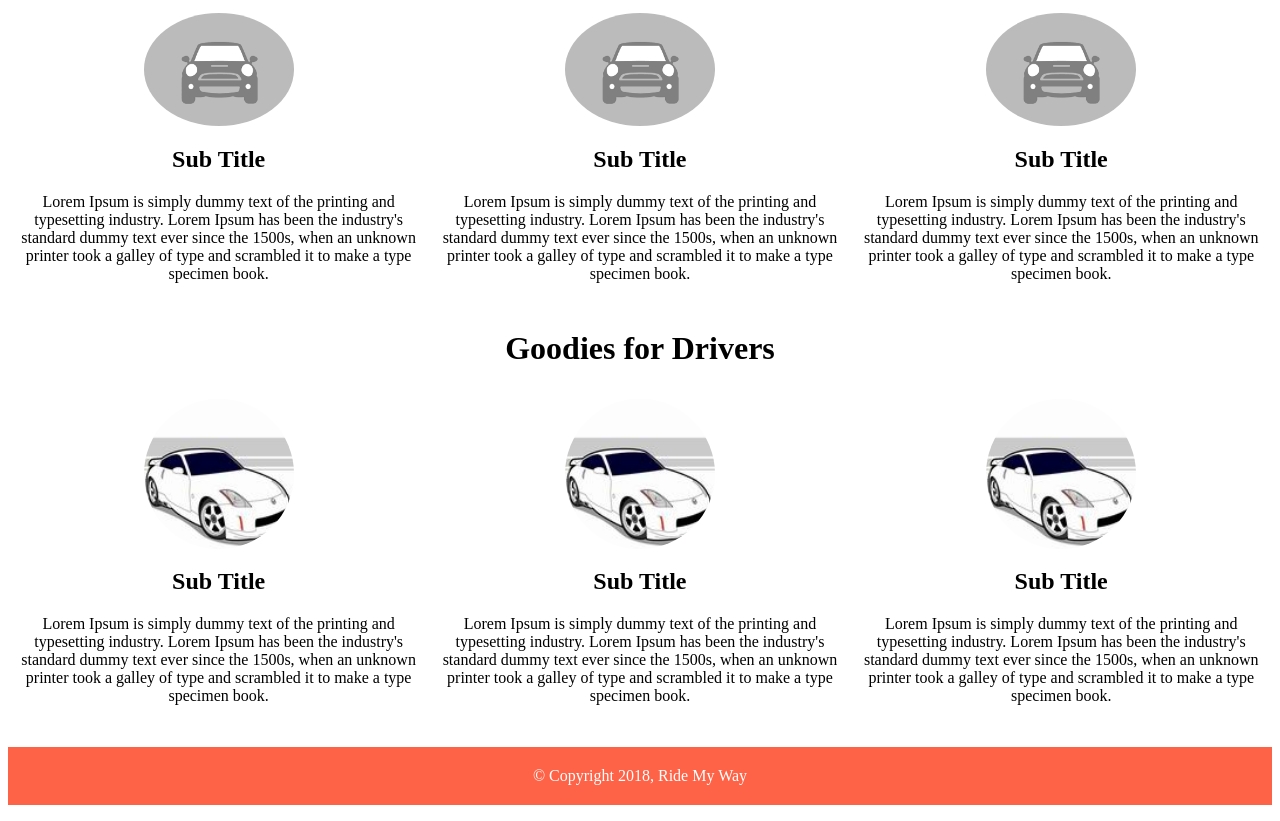
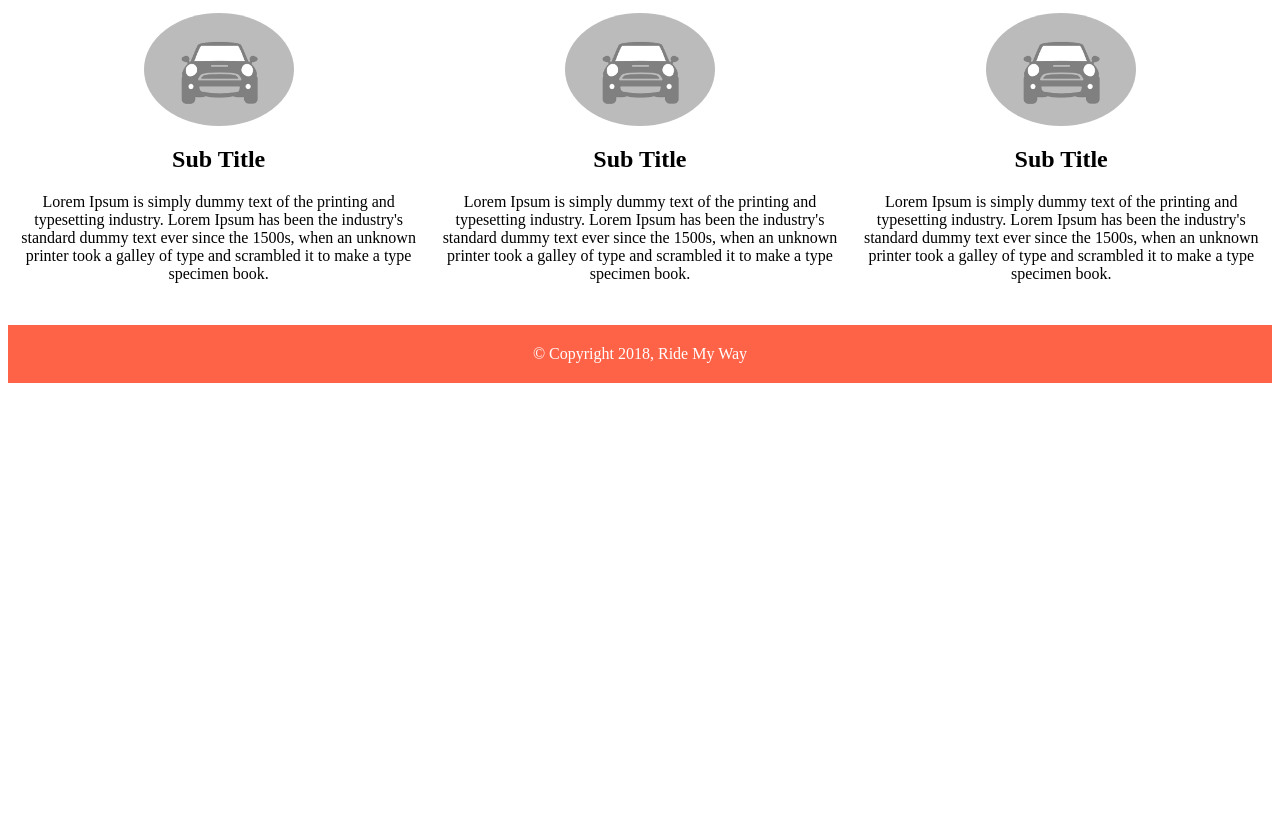
Before and after one commit to evamaina/Ride-my-way, a plain HTML site: page UI/index.html in a window 1280 px wide. Shown: the part 824-1645 px from the top of the page. After the commit the page ends 1223 px from the top, so only its background shows below. Drawn offline with Linux system fonts and the light colour scheme.

Commit message:
[Finishes #158453497]style page

```diff
--- a/UI/index.html
+++ b/UI/index.html
@@ -56,36 +56,7 @@
   </div>
 </div>
 
-<div class="row">
 
-	<h1 id="mainTitle">Goodies for Drivers</h1>
-
-  <div class="main-column">
-  	<div class="centered">
-	    <img src="images/car.jpg" >
-
-	    <h2>Sub Title</h2>
-	    <p>Lorem Ipsum is simply dummy text of the printing and typesetting industry. Lorem Ipsum has been the industry's standard dummy text ever since the 1500s, when an unknown printer took a galley of type and scrambled it to make a type specimen book.</p>
-    </div>
-  </div>
-
-  <div class="main-column">
-  	<div class="centered">
-	    <img src="images/car.jpg">
-	    <h2>Sub Title</h2>
-	    <p>Lorem Ipsum is simply dummy text of the printing and typesetting industry. Lorem Ipsum has been the industry's standard dummy text ever since the 1500s, when an unknown printer took a galley of type and scrambled it to make a type specimen book.</p>
-    </div>
-  </div>
-
-  <div class="main-column">
-  	<div class="centered">
-	    <img src="images/car.jpg" >
-
-	    <h2>Sub Title</h2>
-	    <p>Lorem Ipsum is simply dummy text of the printing and typesetting industry. Lorem Ipsum has been the industry's standard dummy text ever since the 1500s, when an unknown printer took a galley of type and scrambled it to make a type specimen book.</p>
-    </div>
-  </div>
-</div>
 
 <footer class="footer">
   <p>&copy; Copyright 2018, Ride My Way</p>
```
